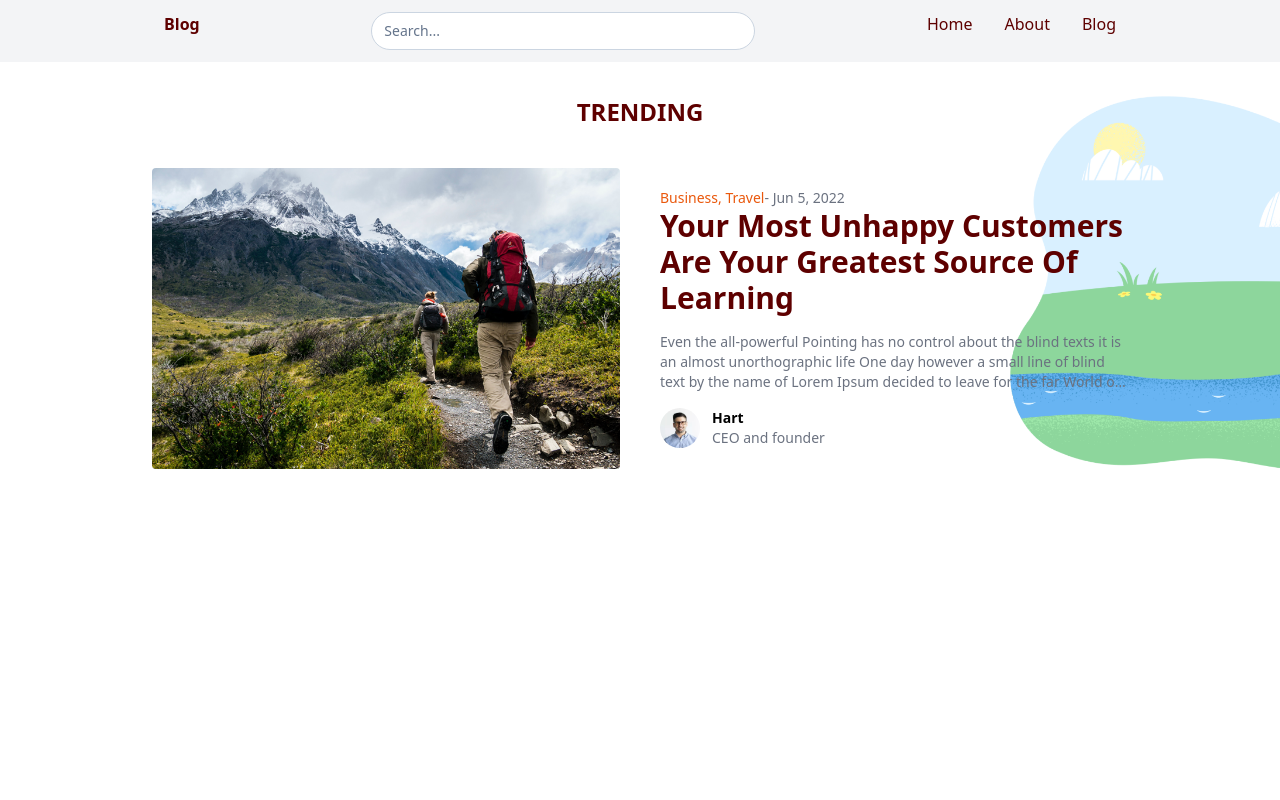
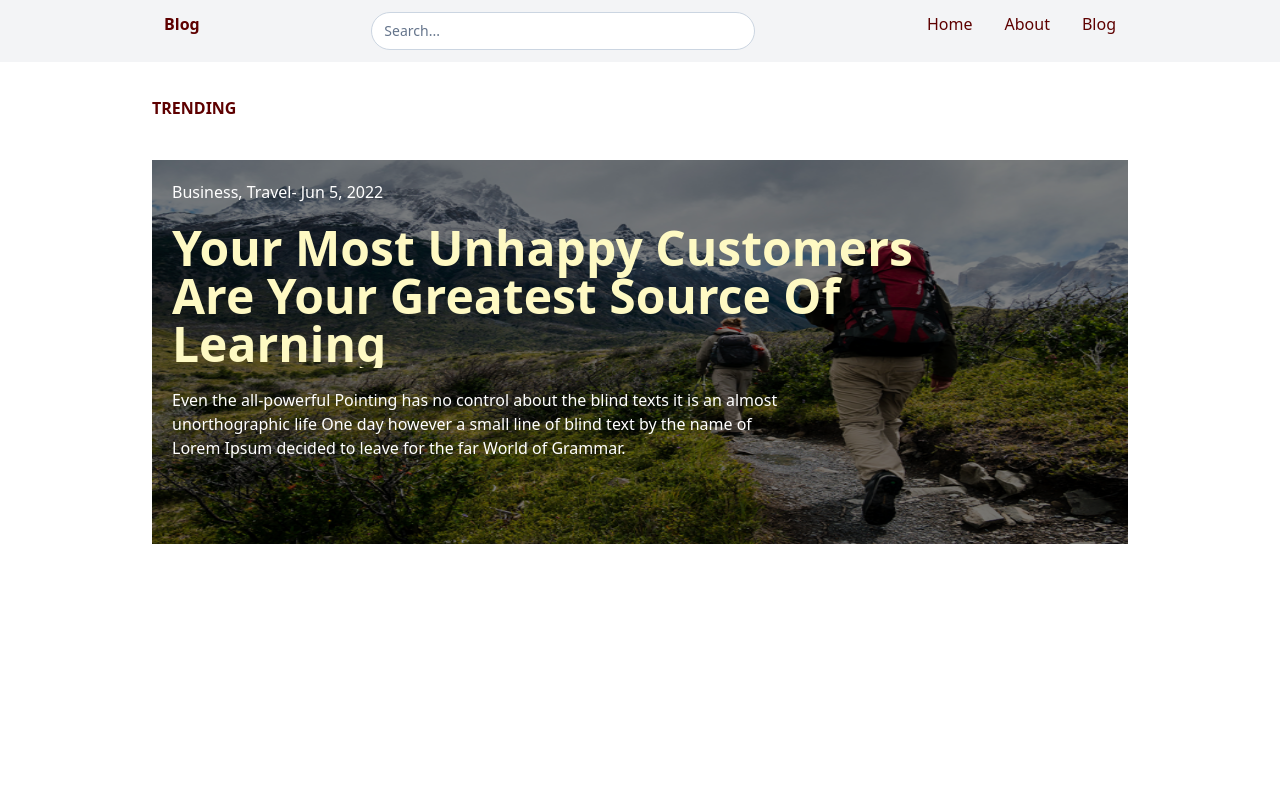
Before and after one commit to Hart102/simple_blog, a React (Vite) app: page / in a window 1280 px wide. Shown: the top 800 px of the page. Built offline with nearby package versions, Linux system fonts and the light colour scheme.

Commit message:
created trending news component

```diff
--- a/src/components/Latest.tsx
+++ b/src/components/Latest.tsx
@@ -9,7 +9,7 @@ const Latest = () => {
     if(!Data) return <Error />
 
     return (
-        <section className='w-full py-10'>
+        <section className='w-full pb-10'>
             <Title title="Latest Posts" />
             <div className="grid grid-cols-1 lg:grid-cols-3 gap-20">
 
--- a/src/components/Trending.tsx
+++ b/src/components/Trending.tsx
@@ -1,38 +1,30 @@
 import { Swiper, SwiperSlide } from 'swiper/react';
 import { Autoplay } from 'swiper/modules';
 import 'swiper/css';
-import NewsCard from '@/components/_child/NewsCard'
 import Title from '@/components/_child/Title'
-
 import { Data } from '@/pages/Api/Data';
-import Error from './_child/Error';
-
+import Error from '@/components/_child/Error';
+import Trend from '@/components/_child/Trend';
 
 const Trending = () => {
 
-  if(!Data) return <Error />
+  if (!Data) return <Error />
 
   return (
     <div className='
     w-full
-    h-screen
-    pb-10
+    lg:h-screen
     pt-24
     px-4
     md:px-0
-    '>
-      <div className='
-      lg:bg-[url("../src/assets/images/banner.png")]
-      bg-contain
-      bg-right-top
-      bg-no-repeat
     '>
       <div className="
         container
         mx-auto
         ">
         <Title title='Trending' />
-          <Swiper
+
+        <Swiper //Swiper configuration
           spaceBetween={30}
           centeredSlides={true}
           autoplay={{
@@ -42,14 +34,10 @@ const Trending = () => {
           modules={[Autoplay]}
           className="mySwiper"
         >
-            {Data[0].map((post, index) => (
-              <SwiperSlide key={index}>
-                <NewsCard data={post} gridCols='md:grid-cols-2' titleSize='text-2xl md:text-3xl' className='w-100 h-94' />
-              </SwiperSlide>
-            ))}
+          {/* Display trending news */}
+          {Data[0].map((post, index) => <SwiperSlide key={index}><Trend data={post} /></SwiperSlide>)}
 
         </Swiper>
-        </div>
       </div>
     </div>
   )
--- a/src/components/_child/Title.tsx
+++ b/src/components/_child/Title.tsx
@@ -6,7 +6,7 @@ interface titleInterface {
 
 const Title: React.FC<titleInterface> = ({ title }) => {
   return (
-    <p className='font-bold text-2xl text-center uppercase mb-10'>{title}</p>
+    <p className='font-bold uppercase mb-10'>{title}</p>
   )
 }
 
--- /dev/null
+++ b/src/components/_child/Trend.tsx
@@ -0,0 +1,60 @@
+// Trending news display component
+interface trendInterface {
+    data: {
+        img: string;
+        category: string;
+        title: string;
+        description: string;
+        published: string
+    }
+}
+
+const Trend = ({ data }: trendInterface) => {
+  return (
+    <div className='w-full h-96 relative'>
+    <img
+      src={data.img}
+      alt={data.img}
+      className='w-full h-full'
+    />
+
+    <div className="
+      absolute
+      top-0
+      left-0
+      w-full
+      h-full
+      p-4
+      lg:p-5
+      bg-rgba
+      text-white
+      cursor-pointer
+      ">
+      <div className="lg:w-5/6">
+        <div className='flex'>
+          <p className='text-orange-6001'>{data.category}</p>
+          <p> - {data.published}</p>
+        </div>
+        <p className='
+          font-bold
+          text-3xl
+          lg:text-5xl
+          capitalize
+          line-clamp-4
+          my-5
+          text-yellow-100
+        '>{data.title}</p>
+
+        <p className='
+          my-4
+          font-light
+          line-clamp-3
+          lg:max-w-[80%]
+        '>{data.description}</p>
+      </div>
+    </div>
+  </div>
+  )
+}
+
+export default Trend
--- a/tailwind.config.js
+++ b/tailwind.config.js
@@ -22,7 +22,7 @@ export default {
         // "primary-500": "#FF6B66",
         // "secondary-400": "#FFCD5B",
         // "secondary-500": "#FFC132",
-        // "rgba": "rgba(0, 0, 0, 0.5)"
+        "rgba": "rgba(0, 0, 0, 0.5)"
       },
       content: {
         evolvetext: "url('./assets/EvolveText.png')",
```
Lines whose indentation alone changed are shown as unchanged.
